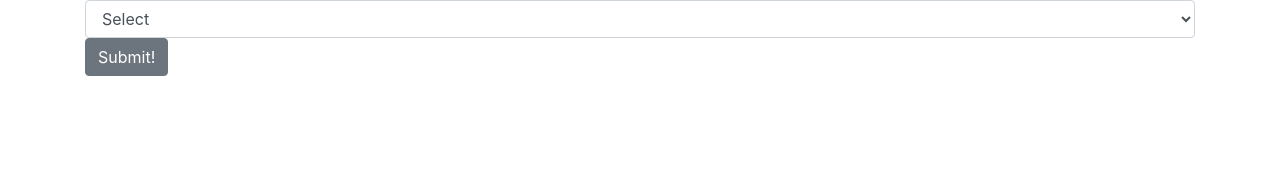
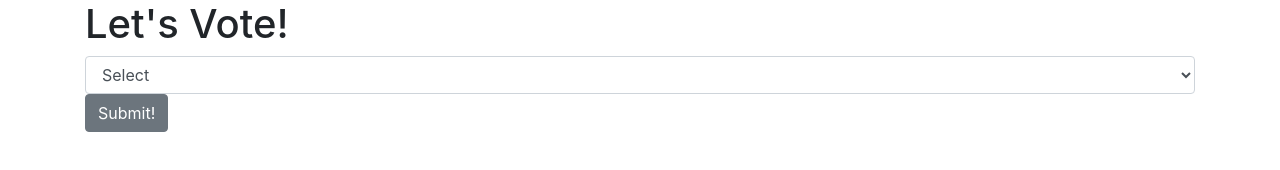
Before and after one commit to Colton141/Voting-age-webpage, a plain HTML site: page index.html in a window 1280 px wide. Drawn offline with Linux system fonts and the light colour scheme.

Commit message:
add main header

```diff
--- a/index.html
+++ b/index.html
@@ -10,6 +10,7 @@
   </head>
   <body>
     <div class="container">
+      <h1>Let's Vote!</h1>
       <select class="form-control" id="age">
         <option>Select</option>
         <option value="1">18 or older</option>
```
